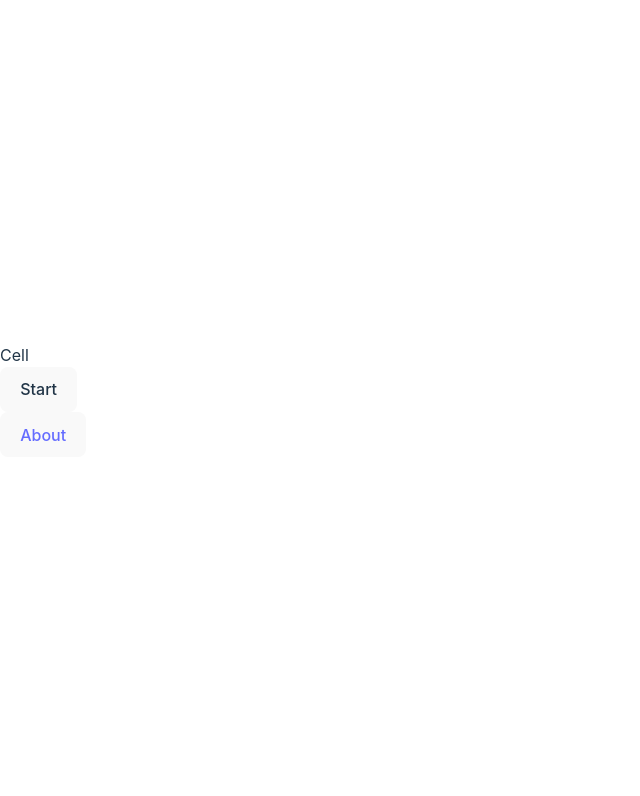
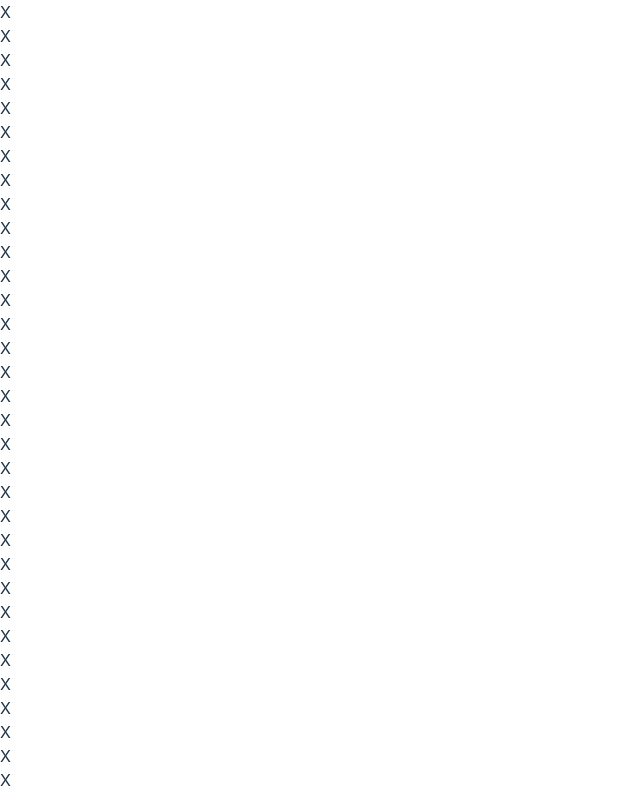
Before and after one commit to Wyllan/wyllan.github.io, a React (Vite) app: page / in a window 1280 px wide. Shown: the top 796 px of the page, without its empty margins (0-640 px from the left). Built offline with nearby package versions, Linux system fonts and the light colour scheme.

Commit message:
initial desktop grid

```diff
--- a/index.html
+++ b/index.html
@@ -8,7 +8,7 @@
     <title>Vite + React + TS</title>
   </head>
   <body>
-    <div id="root" class="flex min-h-screen flex-col justify-between"></div>
+    <div id="root" class="flex min-h-screen min-w-full flex-col justify-end"></div>
     <script type="module" src="/src/main.tsx"></script>
   </body>
 </html>
--- a/src/components/layout/Desktop.tsx
+++ b/src/components/layout/Desktop.tsx
@@ -1,11 +1,37 @@
+import { useState, useEffect } from "react";
+
+function calcCells() {
+  const width = window.innerWidth;
+  const height = window.innerHeight;
+
+  const rows = Math.floor(height / 64);
+  const cols = Math.floor(width / 64);
+
+  console.log(Math.ceil(rows * cols));
+
+  return Math.ceil(rows * cols);
+}
+
 export default function Desktop() {
+  const [totalCells, setTotalCells] = useState(calcCells());
+
+  useEffect(() => {
+    window.addEventListener("resize", () => {
+      setTotalCells(calcCells());
+    });
+  });
+
   return (
-    <div className="grid grid-cols-12">
-      <Cell />
+    <div className="flex grow flex-wrap-reverse justify-evenly">
+      {Array(totalCells)
+        .fill(null)
+        .map((_, i) => (
+          <Cell key={i} />
+        ))}
     </div>
   );
 }
 
 function Cell() {
-  return <h4>Cell</h4>;
+  return <h4 className="flex w-16 grow items-center justify-center border-2 border-stone-300">X</h4>;
 }
--- a/src/components/layout/Layout.tsx
+++ b/src/components/layout/Layout.tsx
@@ -1,3 +1,4 @@
+import { useState, useEffect } from "react";
 import Desktop from "./Desktop";
 import Taskbar from "./Taskbar";
 
--- a/src/components/layout/Taskbar.tsx
+++ b/src/components/layout/Taskbar.tsx
@@ -3,9 +3,9 @@ import NavItem from "../navigation/NavItem";
 
 export default function Taskbar() {
   return (
-    <div className="taskbar flex">
-      <button>Start</button>
+    <div className="taskbar flex items-center">
       <NavBar>
+        <NavItem>START</NavItem>
         <NavItem url={"about"}>About</NavItem>
       </NavBar>
     </div>
--- a/src/components/navigation/NavBar.tsx
+++ b/src/components/navigation/NavBar.tsx
@@ -1,3 +1,3 @@
 export default function NavBar({ children }: any) {
-  return <ul>{children}</ul>;
+  return <ul className="flex">{children}</ul>;
 }
```
